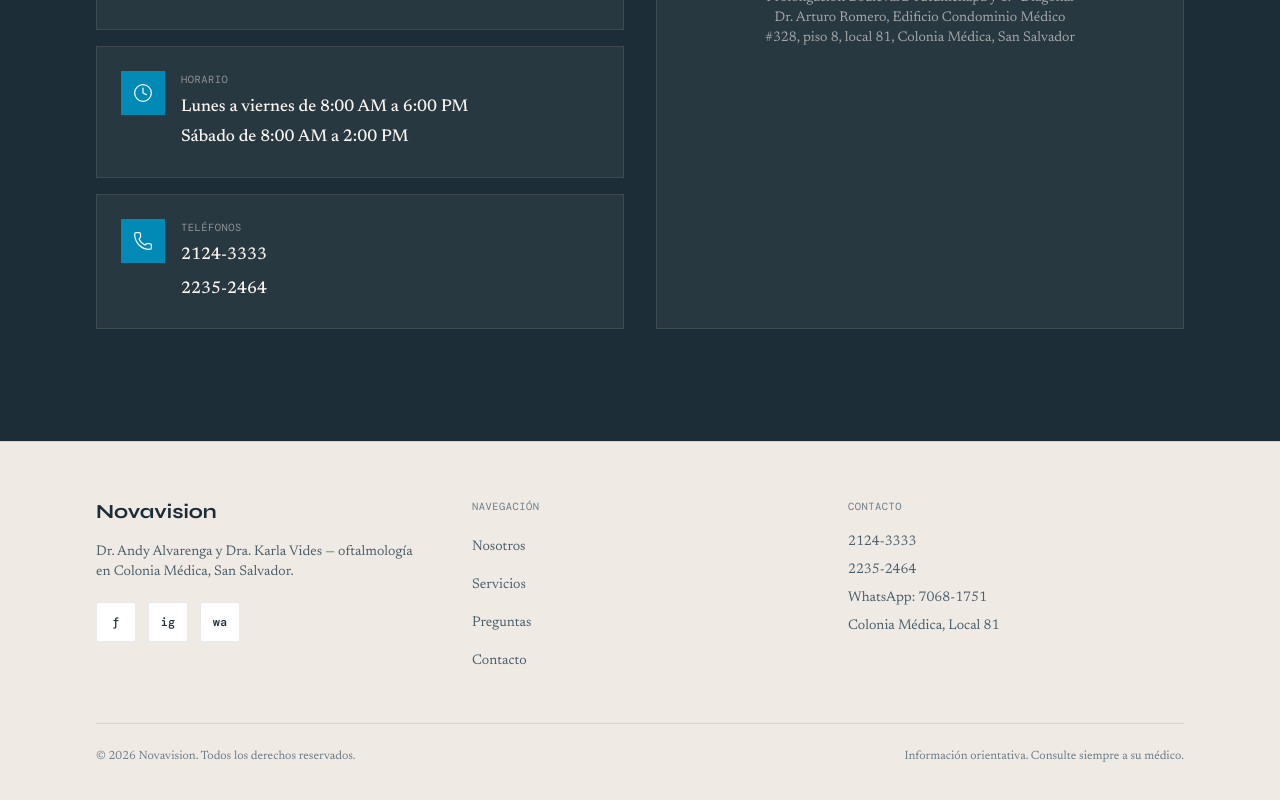
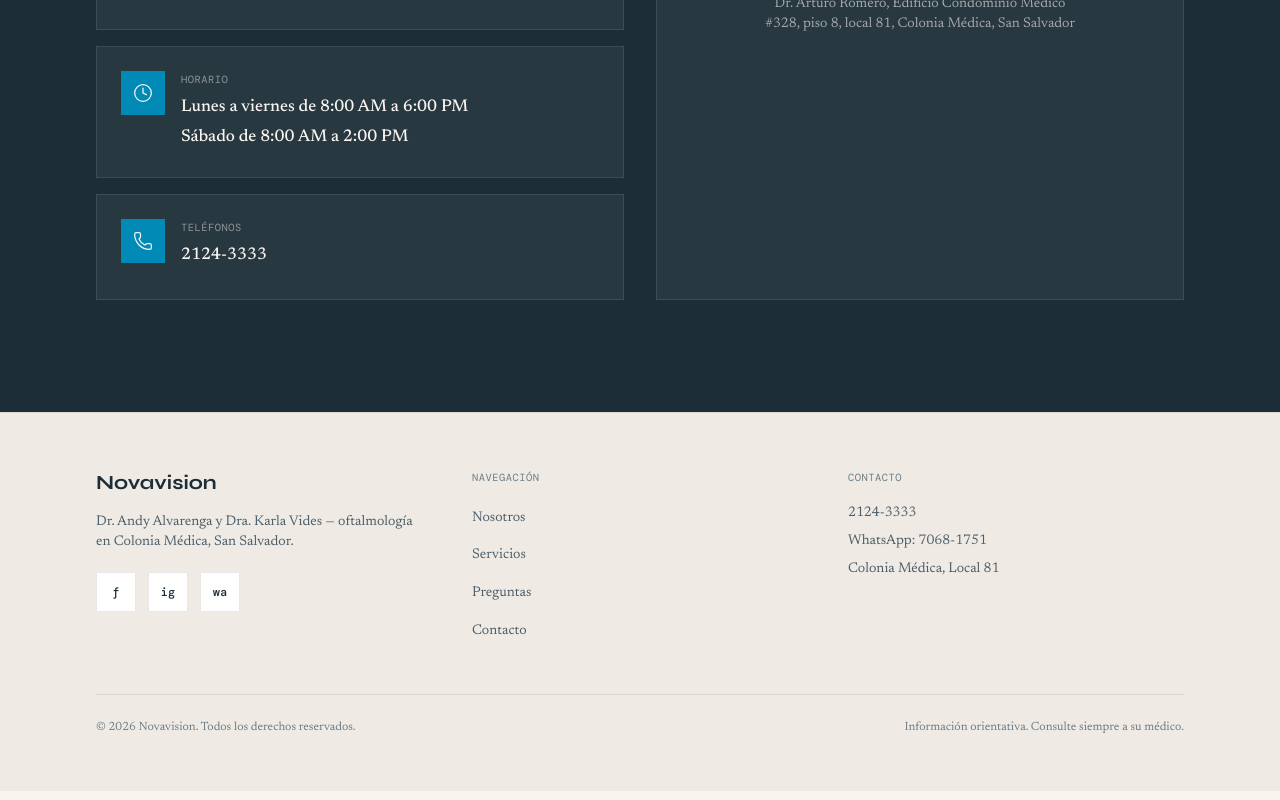
Before and after one commit to leofdr7/novavision, a React (Vite) app: page / in a window 1280 px wide. Shown: the part 5003-5803 px from the top of the page. Built offline with nearby package versions, Linux system fonts and the light colour scheme.

Commit message:
info tel modified

```diff
--- a/src/data/clinic.ts
+++ b/src/data/clinic.ts
@@ -23,7 +23,6 @@
   direccionSecundaria:
     "Prolongación Boulevard Tutunichapa y 1a Diagonal, Condominio Médico, Local 22, Colonia Médica, San Salvador",
   telefono: "2124-3333",
-  telefonoAlterno: "2235-2464",
   whatsapp: "50370681751",
   horarios:
     "Lunes a viernes de 8:00 AM a 6:00 PM\nSábado de 8:00 AM a 2:00 PM",
@@ -156,7 +155,7 @@
   },
   {
     pregunta: "¿Cómo puedo agendar una cita?",
-    respuesta: `Llama al ${clinic.telefono}, al ${clinic.telefonoAlterno} o escribe por WhatsApp al 7068-1751 (Dr. Alvarenga) o 7989-3654 (Dra. Vides).`,
+    respuesta: `Llama al ${clinic.telefono}, o escribe por WhatsApp al 7068-1751 (Dr. Alvarenga) o 7989-3654 (Dra. Vides).`,
   },
   {
     pregunta: "¿Dónde están ubicados los consultorios?",
```
